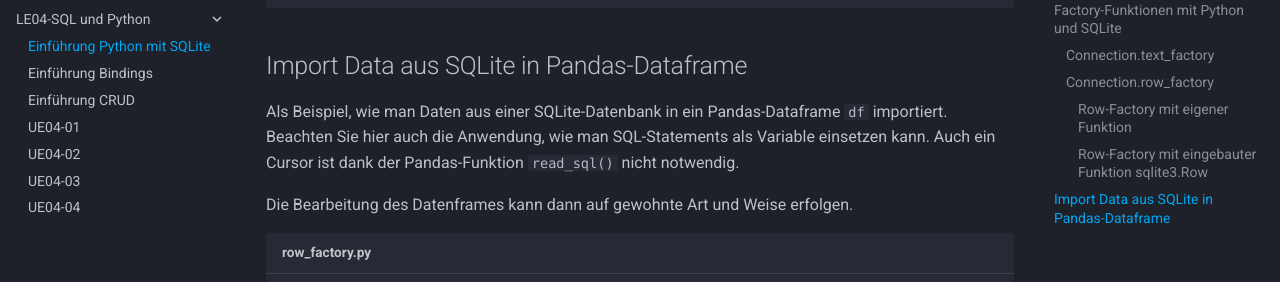
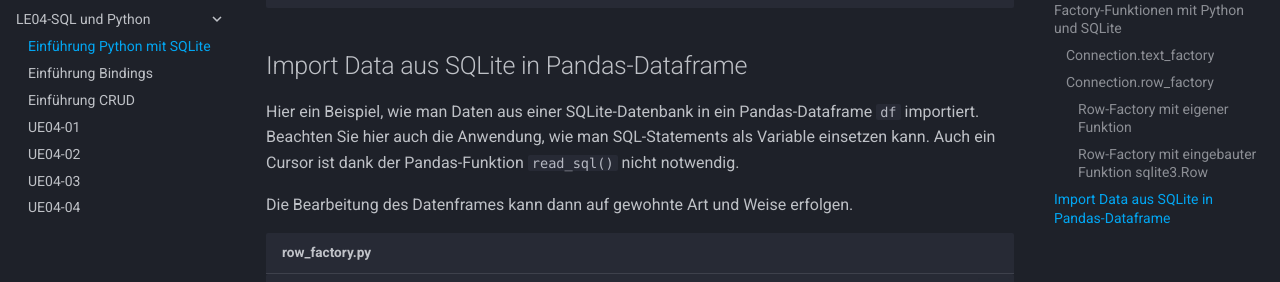
Before and after one commit to tjaeggi/btw2201_databases, an MkDocs documentation site: the page built from docs/LE04-EinfPythonSQLite.md, in a window 1280 px wide and 900 px high, scrolled down 5717 px. Shown: the part 215-497 px from the top of the window. Built offline with MkDocs 1.6.1 and Material for MkDocs 9.7.7, drawn with Linux system fonts in a browser that asks for light colours; emoji names are drawn with the system emoji font; some web fonts are replaced.

Commit message:
Wed Oct 16 09:16:21 AM CEST 2024

```diff
--- a/docs/LE04-EinfPythonSQLite.md
+++ b/docs/LE04-EinfPythonSQLite.md
@@ -266,7 +266,7 @@ conn.close()
 
 ## Import Data aus SQLite in Pandas-Dataframe
 
-Als Beispiel, wie man Daten aus einer SQLite-Datenbank in ein Pandas-Dataframe `df` importiert.
+Hier ein Beispiel, wie man Daten aus einer SQLite-Datenbank in ein Pandas-Dataframe `df` importiert.
 Beachten Sie hier auch die Anwendung, wie man SQL-Statements als Variable einsetzen kann.
 Auch ein Cursor ist dank der Pandas-Funktion `read_sql()` nicht notwendig.
 
```
